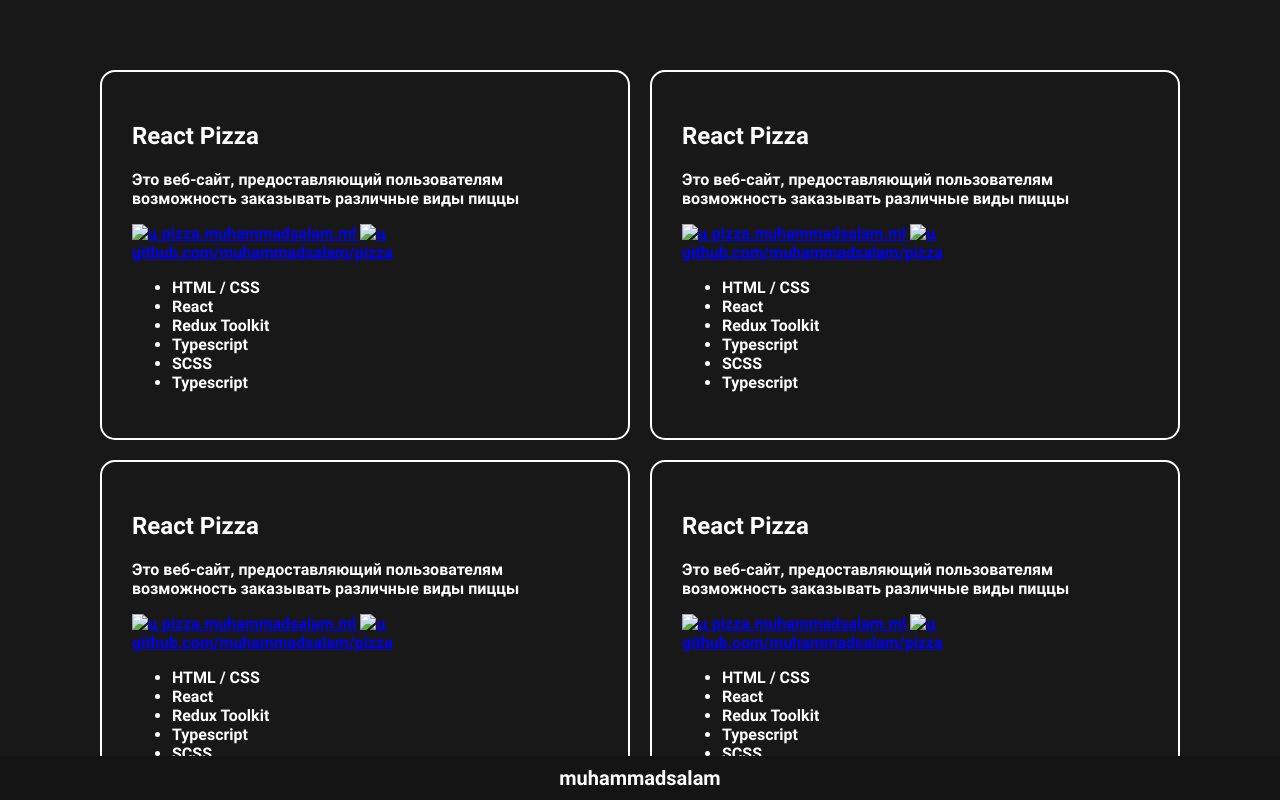
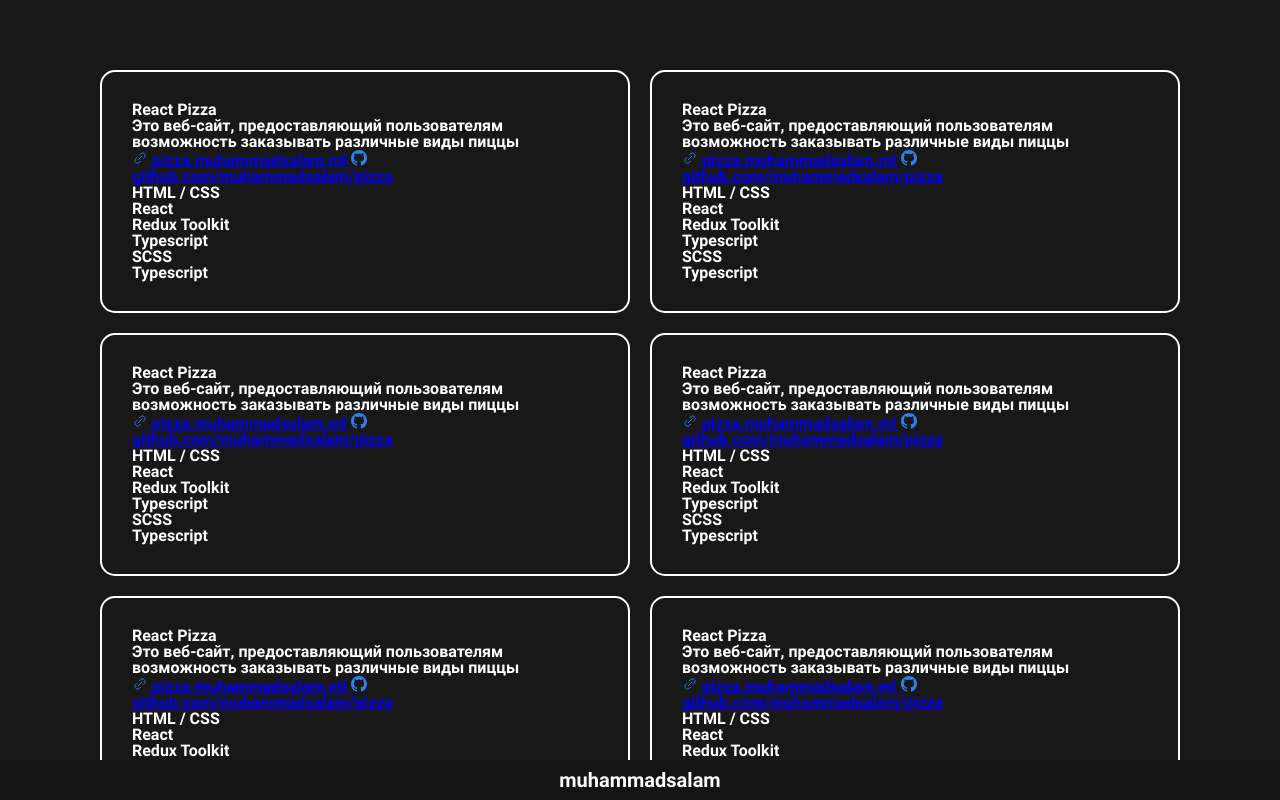
Before and after one commit to muhammadsalam/muhammadsalam, a plain HTML site: page index.html in a window 1280 px wide. Drawn offline with Linux system fonts and the light colour scheme.

Commit message:
icons for links and reset.css

```diff
--- a/index.css
+++ b/index.css
@@ -56,7 +56,7 @@
 
 .main {
 	overflow: auto;
-	max-height: calc(100vh - 44px);
+	max-height: calc(100vh - 40px);
 	flex-grow: 1;
 	background-color: var(--background-2);
 }
--- a/index.html
+++ b/index.html
@@ -5,6 +5,7 @@
 		<meta http-equiv="X-UA-Compatible" content="IE=edge" />
 		<meta name="viewport" content="width=device-width, initial-scale=1.0" />
 		<meta name="theme-color" content="#141414" />
+		<link rel="stylesheet" href="reset.css" />
 		<link rel="stylesheet" href="index.css" />
 		<title>Muhammadsalam</title>
 	</head>
@@ -19,11 +20,11 @@
 					</p>
 					<div class="card-links">
 						<a href="#" class="card-links__item">
-							<img src="" alt="ц" />
+							<img src="img/icons/link.svg" alt="demo: " />
 							pizza.muhammadsalam.ml
 						</a>
 						<a href="#" class="card-links__item">
-							<img src="" alt="ц" />
+							<img src="img/icons/github.svg" alt="github:" />
 							github.com/muhammadsalam/pizza
 						</a>
 					</div>
@@ -62,11 +63,11 @@
 					</p>
 					<div class="card-links">
 						<a href="#" class="card-links__item">
-							<img src="" alt="ц" />
+							<img src="img/icons/link.svg" alt="demo: " />
 							pizza.muhammadsalam.ml
 						</a>
 						<a href="#" class="card-links__item">
-							<img src="" alt="ц" />
+							<img src="img/icons/github.svg" alt="github:" />
 							github.com/muhammadsalam/pizza
 						</a>
 					</div>
@@ -105,11 +106,11 @@
 					</p>
 					<div class="card-links">
 						<a href="#" class="card-links__item">
-							<img src="" alt="ц" />
+							<img src="img/icons/link.svg" alt="demo: " />
 							pizza.muhammadsalam.ml
 						</a>
 						<a href="#" class="card-links__item">
-							<img src="" alt="ц" />
+							<img src="img/icons/github.svg" alt="github:" />
 							github.com/muhammadsalam/pizza
 						</a>
 					</div>
@@ -148,11 +149,11 @@
 					</p>
 					<div class="card-links">
 						<a href="#" class="card-links__item">
-							<img src="" alt="ц" />
+							<img src="img/icons/link.svg" alt="demo: " />
 							pizza.muhammadsalam.ml
 						</a>
 						<a href="#" class="card-links__item">
-							<img src="" alt="ц" />
+							<img src="img/icons/github.svg" alt="github:" />
 							github.com/muhammadsalam/pizza
 						</a>
 					</div>
@@ -191,11 +192,11 @@
 					</p>
 					<div class="card-links">
 						<a href="#" class="card-links__item">
-							<img src="" alt="ц" />
+							<img src="img/icons/link.svg" alt="demo: " />
 							pizza.muhammadsalam.ml
 						</a>
 						<a href="#" class="card-links__item">
-							<img src="" alt="ц" />
+							<img src="img/icons/github.svg" alt="github:" />
 							github.com/muhammadsalam/pizza
 						</a>
 					</div>
@@ -234,11 +235,11 @@
 					</p>
 					<div class="card-links">
 						<a href="#" class="card-links__item">
-							<img src="" alt="ц" />
+							<img src="img/icons/link.svg" alt="demo: " />
 							pizza.muhammadsalam.ml
 						</a>
 						<a href="#" class="card-links__item">
-							<img src="" alt="ц" />
+							<img src="img/icons/github.svg" alt="github:" />
 							github.com/muhammadsalam/pizza
 						</a>
 					</div>
@@ -277,11 +278,11 @@
 					</p>
 					<div class="card-links">
 						<a href="#" class="card-links__item">
-							<img src="" alt="ц" />
+							<img src="img/icons/link.svg" alt="demo: " />
 							pizza.muhammadsalam.ml
 						</a>
 						<a href="#" class="card-links__item">
-							<img src="" alt="ц" />
+							<img src="img/icons/github.svg" alt="github:" />
 							github.com/muhammadsalam/pizza
 						</a>
 					</div>
--- /dev/null
+++ b/reset.css
@@ -0,0 +1,110 @@
+/* http://meyerweb.com/eric/tools/css/reset/ */
+/* v1.0 | 20080212 */
+
+html,
+body,
+div,
+span,
+applet,
+object,
+iframe,
+h1,
+h2,
+h3,
+h4,
+h5,
+h6,
+p,
+blockquote,
+pre,
+a,
+abbr,
+acronym,
+address,
+big,
+cite,
+code,
+del,
+dfn,
+em,
+font,
+img,
+ins,
+kbd,
+q,
+s,
+samp,
+small,
+strike,
+strong,
+sub,
+sup,
+tt,
+var,
+b,
+u,
+i,
+center,
+dl,
+dt,
+dd,
+ol,
+ul,
+li,
+fieldset,
+form,
+label,
+legend,
+table,
+caption,
+tbody,
+tfoot,
+thead,
+tr,
+th,
+td {
+	margin: 0;
+	padding: 0;
+	border: 0;
+	outline: 0;
+	font-size: 100%;
+	vertical-align: baseline;
+	background: transparent;
+}
+body {
+	line-height: 1;
+}
+ol,
+ul {
+	list-style: none;
+}
+blockquote,
+q {
+	quotes: none;
+}
+blockquote:before,
+blockquote:after,
+q:before,
+q:after {
+	content: "";
+	content: none;
+}
+
+/* remember to define focus styles! */
+:focus {
+	outline: 0;
+}
+
+/* remember to highlight inserts somehow! */
+ins {
+	text-decoration: none;
+}
+del {
+	text-decoration: line-through;
+}
+
+/* tables still need 'cellspacing="0"' in the markup */
+table {
+	border-collapse: collapse;
+	border-spacing: 0;
+}
```
Also changed, not shown: img/icons/github.svg (added), img/icons/link.svg (added).
